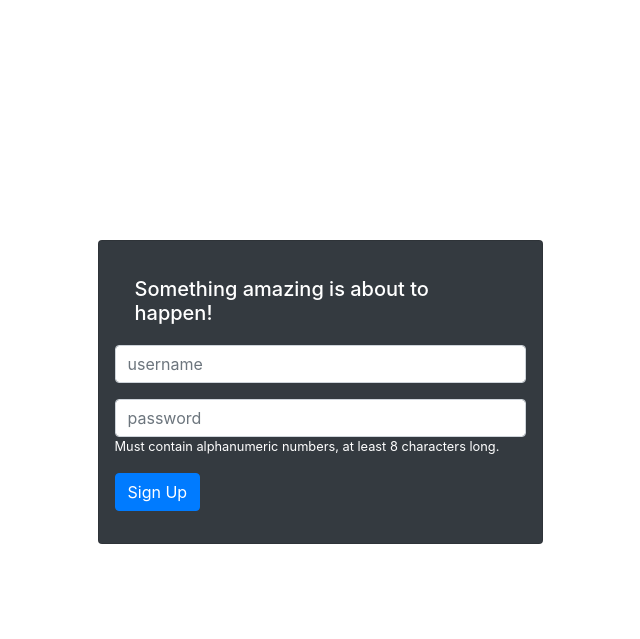
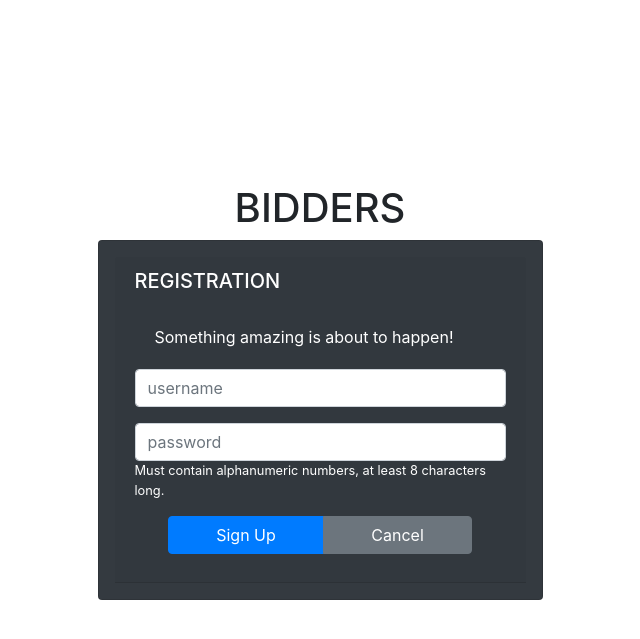
Before and after one commit to wreed87/bidder, a Django app: page /signup/ in a window 1280 px wide. Shown: the top 639 px of the page, without its empty margins (320-960 px from the left). Run offline with Django 3.2, Linux system fonts and the light colour scheme; some libraries are stand-ins or nearby versions.

Commit message:
Login/SignUp pages are now interacting

```diff
--- a/bidder/src/myapp/templates/signup.html
+++ b/bidder/src/myapp/templates/signup.html
@@ -6,17 +6,20 @@
 	<body>
 	{% block body %}
 	<div class="container h-100">
+
 	  <div class="row h-100 justify-content-center align-items-center">
 
 
 
 		<form method="post" action="/authentication/register/" class="col-5">
 		{% csrf_token %}
+		<h1 class="text-center">BIDDERS</h1>
+		<div  class= "card text-white bg-dark p-3" >
 
-		<div  class= "card text-white bg-dark p-3" >
-			  	    <!-- <div class="card-header"><h5 class="card-title">What are you waiting for!</h5></div> -->
+		<div class="card-header"><h5 class="card-title">REGISTRATION</h5>
+
 		  <div class="card-body">
-    <h5 class="card-text">Something amazing is about to happen!</h5>
+    <div class="card-text">Something amazing is about to happen!</div>
   </div>
 
 			<div class="form-group">
@@ -28,10 +31,14 @@
       Must contain alphanumeric numbers, at least 8 characters long.
     </small>
   </div>
-			<div class="form-group row">
-				<div class="col-sm-10">
-					<button type="submit" name="register" class="btn btn-primary">Sign Up</button>
-				</div>
+			<div class="form-group row justify-content-center align-items-center">
+
+			<div class="col-sm-10 btn-group " role="group">
+			<button type="submit" name="register" class="btn btn-primary">Sign Up</button>
+			<button type="button" name="login" class="btn btn-secondary" onclick="location.href='/'">Cancel</button>
+			</div>
+
+
 			</div>
 		</form>
 
--- a/bidder/src/myapp/urls.py
+++ b/bidder/src/myapp/urls.py
@@ -6,5 +6,6 @@ from .views import HomePageView
 
 urlpatterns = [
 	path('signup/', views.myapp_signup, name='myapp'),
-    path('', HomePageView.as_view(), name='home'),
+    path('home/', HomePageView.as_view(), name='home'),
+    path('', views.myapp_login, name='myapp'),
 ]
--- a/bidder/src/myapp/views.py
+++ b/bidder/src/myapp/views.py
@@ -42,7 +42,8 @@ def register(request):
                 'client_secret': CLIENT_SECRET,
             },
         )
-        return Response(r.json())
+        # return Response(r.json())
+        return render(request,'login.html',{})
     return Response(serializer.errors)
 
 
@@ -114,6 +115,9 @@ def revoke_token(request):
 def myapp_signup(request): #server takes a request
 	return render(request,'signup.html',{})
 
+def myapp_login(request): #server takes a request
+	return render(request,'login.html',{})
+
 #parent page
 class HomePageView(TemplateView):
     template_name = 'home.html'
--- a/bidder/src/users/views.py
+++ b/bidder/src/users/views.py
@@ -9,6 +9,7 @@ from rest_framework.permissions import AllowAny
 import requests
 
 from .serializers import CreateUserSerializer
+from myapp.views import myapp_login
 
 
 CLIENT_ID = '773j9wwAm1JY2BXkISaJPuCuFF424qmusN4SVEI5'
@@ -41,7 +42,8 @@ def register(request):
                 'client_secret': CLIENT_SECRET,
             },
         )
-        return Response(r.json())
+        #return Response(r.json())
+        return myapp_login(request)
     return Response(serializer.errors)
 
 
```
Also changed, not shown: bidder/src/myapp/templates/login.html (added, +46 -0 lines), bidder/src/db.sqlite3.
